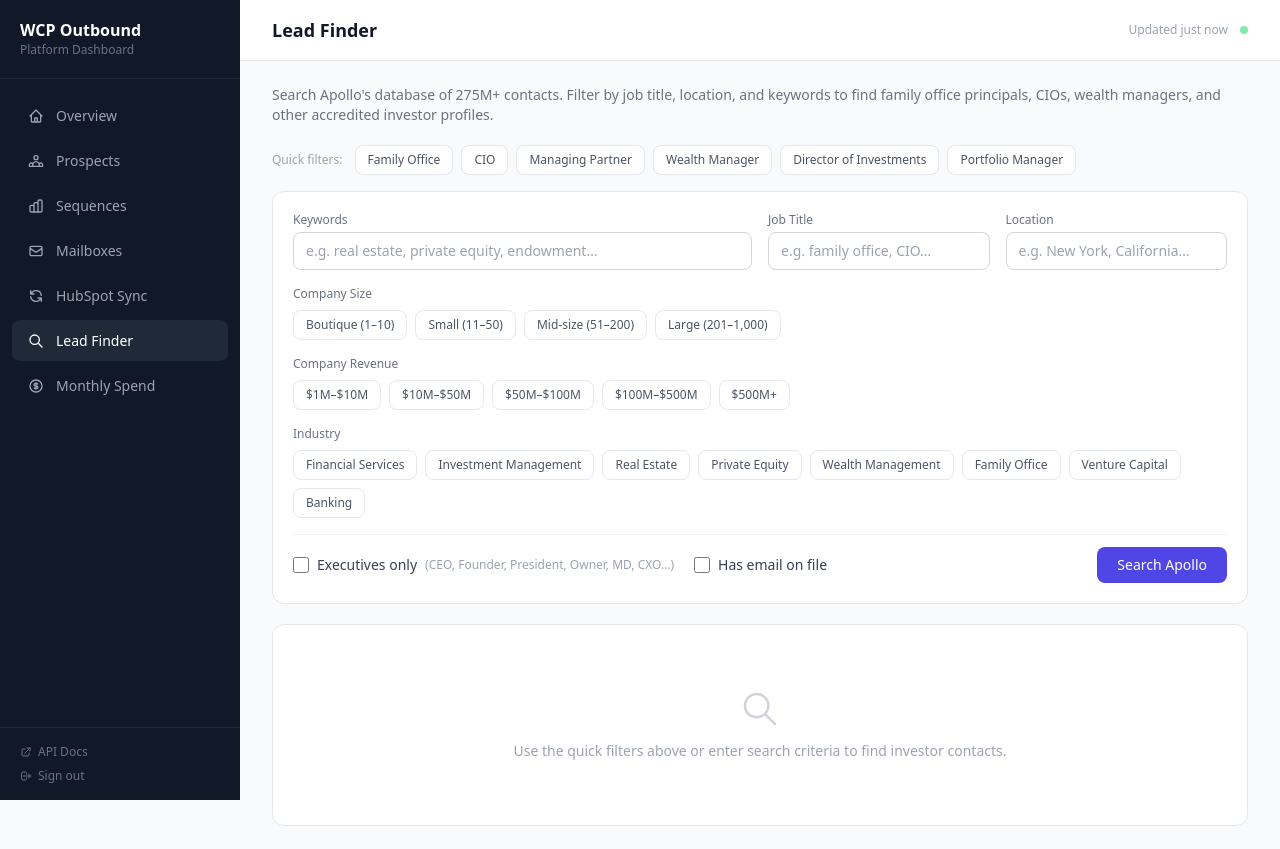
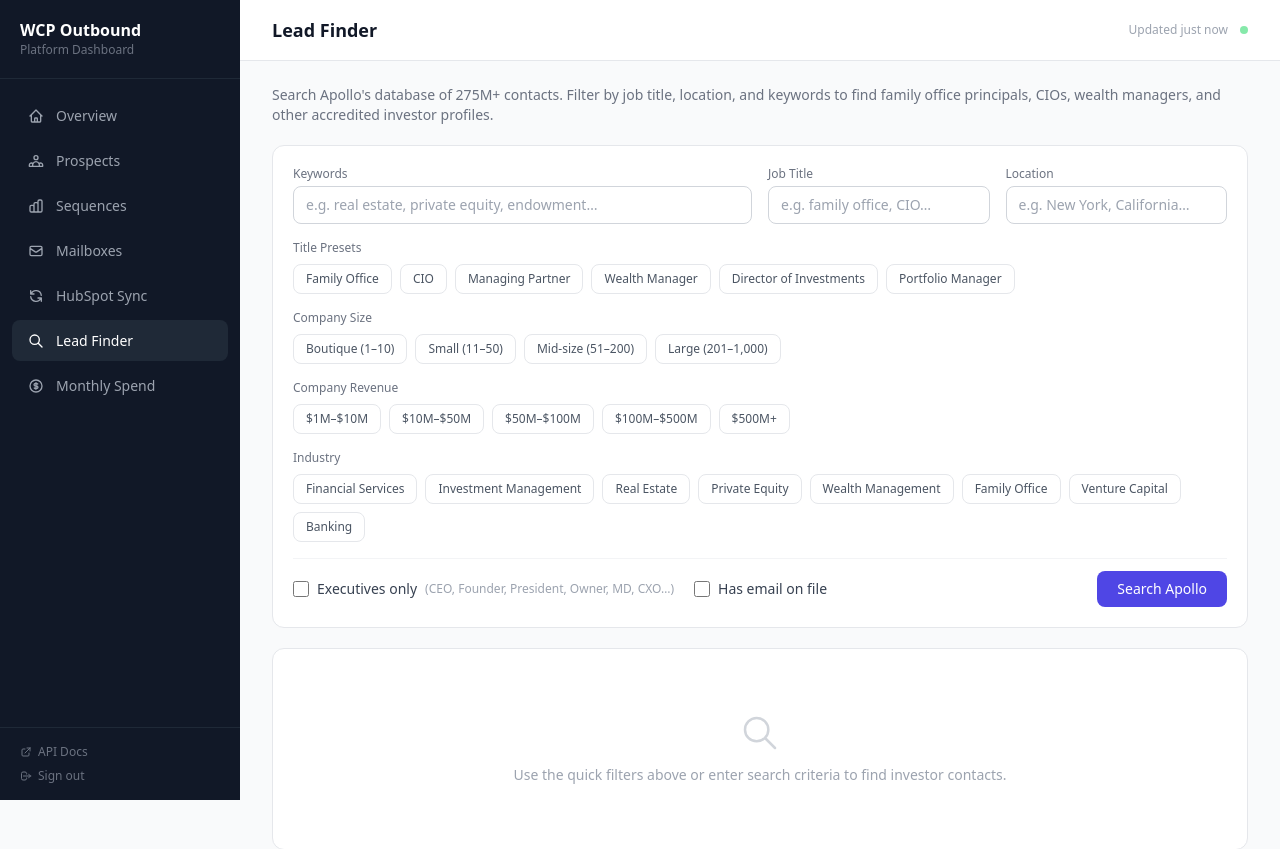
Before and after one commit to brian-refactor/wcp-outbound-platform, a FastAPI app: page /dashboard/leads in a window 1280 px wide. Shown: the top 849 px of the page. Before the commit the page ends 826 px from the top, so only its background shows below. Run offline with FastAPI, Linux system fonts and the light colour scheme; some libraries are stand-ins or nearby versions.

Commit message:
ui: move quick filter presets inside search form

```diff
--- a/app/templates/dashboard/leads.html
+++ b/app/templates/dashboard/leads.html
@@ -8,25 +8,6 @@
   Search Apollo's database of 275M+ contacts. Filter by job title, location, and keywords to find
   family office principals, CIOs, wealth managers, and other accredited investor profiles.
 </p>
-
-{# ── Quick-filter title presets ── #}
-<div class="flex flex-wrap gap-2 mb-4">
-  <span class="text-xs text-gray-400 self-center mr-1">Quick filters:</span>
-  {% set presets = [
-    ('Family Office', 'family office'),
-    ('CIO', 'chief investment officer'),
-    ('Managing Partner', 'managing partner'),
-    ('Wealth Manager', 'wealth manager'),
-    ('Director of Investments', 'director of investments'),
-    ('Portfolio Manager', 'portfolio manager'),
-  ] %}
-  {% for label, title_val in presets %}
-  <a href="/dashboard/leads?title={{ title_val | urlencode }}&searched=1"
-     class="inline-flex items-center px-3 py-1.5 rounded-lg border {% if title == title_val %}border-indigo-400 bg-indigo-50 text-indigo-700{% else %}border-gray-200 bg-white text-gray-600 hover:border-indigo-300 hover:text-indigo-600{% endif %} text-xs font-medium transition-colors">
-    {{ label }}
-  </a>
-  {% endfor %}
-</div>
 
 {# ── Search form ── #}
 <form method="get" class="bg-white rounded-xl border border-gray-200 p-5 mb-5">
@@ -49,6 +30,28 @@
       <input type="text" name="location" value="{{ location }}"
              placeholder="e.g. New York, California…"
              class="w-full rounded-lg border border-gray-300 px-3 py-2 text-sm focus:outline-none focus:ring-2 focus:ring-indigo-500"/>
+    </div>
+  </div>
+
+  {# ── Job title presets ── #}
+  <div class="mb-4">
+    <label class="block text-xs font-medium text-gray-500 mb-2">Title Presets</label>
+    <div class="flex flex-wrap gap-2">
+      {% set presets = [
+        ('Family Office', 'family office'),
+        ('CIO', 'chief investment officer'),
+        ('Managing Partner', 'managing partner'),
+        ('Wealth Manager', 'wealth manager'),
+        ('Director of Investments', 'director of investments'),
+        ('Portfolio Manager', 'portfolio manager'),
+      ] %}
+      {% for label, title_val in presets %}
+      <button type="submit" name="title" value="{{ title_val }}"
+              class="px-3 py-1.5 rounded-lg border text-xs font-medium transition-colors
+                     {% if title == title_val %}border-indigo-400 bg-indigo-50 text-indigo-700{% else %}border-gray-200 text-gray-600 hover:border-indigo-300 hover:text-indigo-600{% endif %}">
+        {{ label }}
+      </button>
+      {% endfor %}
     </div>
   </div>
 
```
